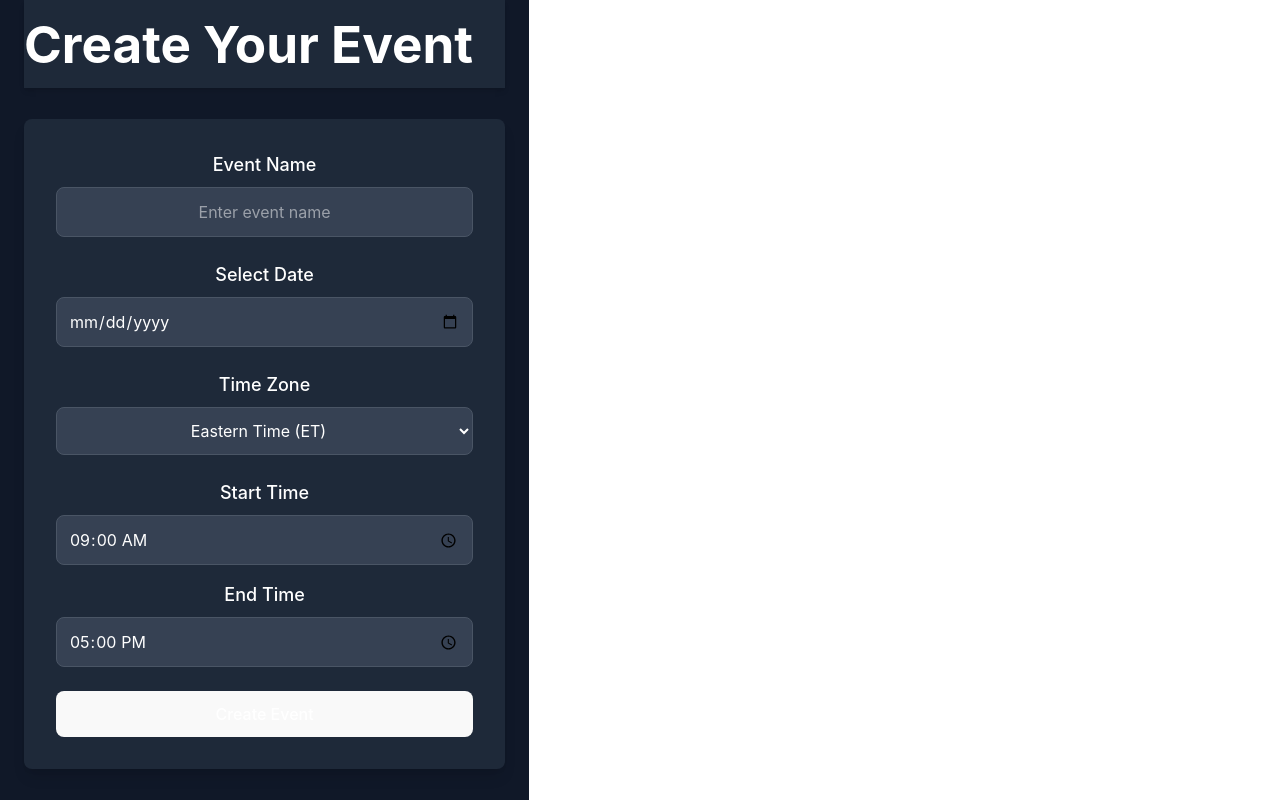
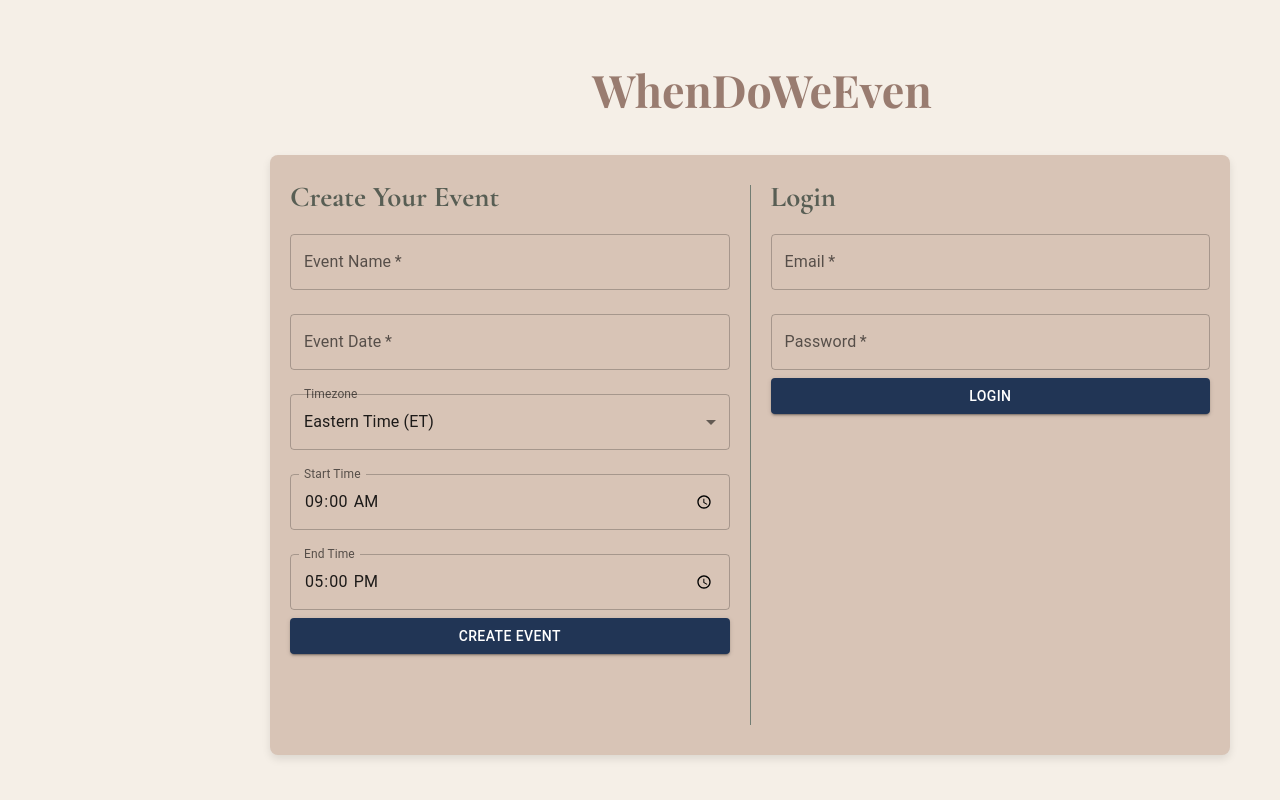
Before and after one commit to Trust-Worthy/WhenDoWeEven-_frontend, a React (Vite) app in the folder when-do-we-even/: page / in a window 1280 px wide. Built offline with nearby package versions, Linux system fonts and the light colour scheme.

Commit message:
Change the style

```diff
--- a/when-do-we-even/package.json
+++ b/when-do-we-even/package.json
@@ -10,6 +10,11 @@
     "preview": "vite preview"
   },
   "dependencies": {
+    "@date-io/date-fns": "^3.2.0",
+    "@emotion/react": "^11.14.0",
+    "@emotion/styled": "^11.14.0",
+    "@mui/lab": "^6.0.0-beta.28",
+    "@mui/material": "^6.4.5",
     "@tailwindcss/vite": "^4.0.8",
     "react": "^19.0.0",
     "react-dom": "^19.0.0",
--- a/when-do-we-even/src/index.css
+++ b/when-do-we-even/src/index.css
@@ -1,7 +1,8 @@
 @import "tailwindcss";
+@import url('https://fonts.googleapis.com/css2?family=Playfair+Display:wght@400;700&family=Merriweather:wght@300;400;700&family=Cormorant+Garamond:wght@300;400;700&display=swap');
 
 :root {
-  font-family: Inter, system-ui, Avenir, Helvetica, Arial, sans-serif;
+  font-family: 'Merriweather', serif; /* Elegant serif font */
   line-height: 1.5;
   font-weight: 400;
 
@@ -15,10 +16,21 @@
   -moz-osx-font-smoothing: grayscale;
 }
 
+/* Override input text styles */
+.MuiInputBase-input {
+  font-family: 'Merriweather', serif;
+}
+
+/* Override label styles */
+.MuiInputLabel-root {
+  font-family: 'Merriweather', serif;
+}
+
 a {
   font-weight: 500;
   color: #646cff;
   text-decoration: inherit;
+  font-family: 'Cormorant Garamond', serif;
 }
 a:hover {
   color: #535bf2;
@@ -30,27 +42,38 @@ body {
   place-items: center;
   min-width: 320px;
   min-height: 100vh;
+  font-family: 'Merriweather', serif;
 }
 
 h1 {
-  font-size: 3.2em;
-  line-height: 1.1;
+  font-size: 5.2em;
+  line-height: 2.0;
+  margin-left: 10%;
+  color: #000000;
+  font-family: 'Playfair Display', serif; /* Fancy title font */
+  font-weight: 700;
 }
 
 button {
   border-radius: 8px;
   border: 1px solid transparent;
-  padding: 0.6em 1.2em;
-  font-size: 1em;
-  font-weight: 500;
-  font-family: inherit;
-  background-color: #2f2d2d;
+  padding: 0.8em 1.5em;
+  font-size: 1.1em;
+  font-weight: 700;
+  font-family: 'Merriweather', serif; /* Elegant button font */
+  background-color: #808D7C; /* Button color */
+  color: white; /* Text color for contrast */
   cursor: pointer;
-  transition: border-color 0.25s;
+  transition: background-color 0.3s ease-in-out;
+  border-radius: 6px;
+  box-shadow: 2px 4px 10px rgba(0, 0, 0, 0.15);
 }
+
 button:hover {
-  border-color: #646cff;
+  background-color: #9CA986; /* Hover effect */
+  transform: scale(1.05);
 }
+
 button:focus,
 button:focus-visible {
   outline: 4px auto -webkit-focus-ring-color;
@@ -58,13 +81,17 @@ button:focus-visible {
 
 @media (prefers-color-scheme: light) {
   :root {
-    color: #213547;
+    color: #727D73;
     background-color: #ffffff;
   }
   a:hover {
     color: #747bff;
   }
   button {
-    background-color: #f9f9f9;
+    background-color: #808D7C; /* Button color */
+    color: white; /* Text color for contrast */
+  }
+  button:hover {
+    background-color: #9CA986; /* Hover effect */
   }
 }
--- /dev/null
+++ b/when-do-we-even/src/pages/LandingCreateEventPage.css
@@ -0,0 +1,94 @@
+@import url('https://fonts.googleapis.com/css2?family=Playfair+Display:wght@400;700&family=Merriweather:wght@300;400;700&family=Cormorant+Garamond:wght@300;400;700&display=swap');
+
+/* Set a global font rule for most elements */
+body, html,
+h1, h2,
+input, textarea, select, button {
+  font-family: 'Merriweather', serif; /* Using the elegant font from our import */
+}
+/* Override input text styles */
+.MuiInputBase-input {
+  font-family: 'Merriweather', serif;
+}
+
+/* Override label styles */
+.MuiInputLabel-root {
+  font-family: 'Merriweather', serif;
+}
+/* Existing rules */
+body, html {
+  height: 100%;
+  margin: 0;
+  background-color: #F5EFE7;
+}
+
+.landing-create-event-page {
+  display: flex;
+  flex-direction: column;
+  justify-content: center;
+  align-items: center;
+  height: 100vh;
+  background-color: #F5EFE7;
+}
+
+.title {
+  font-size: 2.8em;
+  font-weight: 700;
+  font-family: 'Playfair Display', serif; /* Keeping title distinct if desired */
+  color: #997C70 !important;
+  text-align: center;
+  margin-bottom: 20px;
+  margin-left: 27%;
+}
+
+h2 {
+  font-family: 'Cormorant Garamond', serif;
+  font-size: 1.8em;
+  font-weight: 700;
+  color: #585e54;
+}
+
+.card {
+  display: flex;
+  width: 80%;
+  max-width: 1200px;
+  height: 75%;
+  background-color: #D8C4B6;
+  box-shadow: 0 4px 8px rgba(0, 0, 0, 0.1);
+  border-radius: 8px;
+  overflow: hidden;
+  margin-left: 25%;
+}
+
+.left-side, .right-side {
+  flex: 1;
+  padding: 20px;
+}
+
+.vertical-line {
+  width: 1px;
+  height: 90%;
+  background-color: #727D73;
+  align-self: center;
+}
+
+button {
+  margin-top: 20px;
+  background-color: #213555 !important; /* Default button color */
+  color: white;
+  border: none;
+  padding: 12px 18px;
+  font-size: 1.1em;
+  font-family: 'Merriweather', serif; /* Ensure buttons use our imported font */
+  font-weight: 700;
+  letter-spacing: 0.5px;
+  cursor: pointer;
+  transition: background-color 0.3s ease-in-out;
+  border-radius: 6px;
+  box-shadow: 2px 4px 10px rgba(0, 0, 0, 0.15);
+}
+
+button:hover {
+  background-color: #3E5879 !important; /* Hover color */
+  transform: scale(1.05);
+}
--- a/when-do-we-even/src/pages/LandingCreateEventPage.jsx
+++ b/when-do-we-even/src/pages/LandingCreateEventPage.jsx
@@ -1,98 +1,119 @@
-import React, { useState } from "react";
+import React, { useState } from 'react';
+import { TextField, Button, Select, MenuItem, InputLabel, FormControl } from '@mui/material';
+import './LandingCreateEventPage.css';
 
-const LandingPage = () => {
-  const [eventName, setEventName] = useState("");
-  const [date, setDate] = useState("");
-  const [timezone, setTimezone] = useState("America/New_York");
-  const [startTime, setStartTime] = useState("09:00");
-  const [endTime, setEndTime] = useState("17:00");
+const LandingCreateEventPage = () => {
+  const [eventName, setEventName] = useState('');
+  const [date, setDate] = useState('');
+  const [timezone, setTimezone] = useState('America/New_York');
+  const [startTime, setStartTime] = useState('09:00');
+  const [endTime, setEndTime] = useState('17:00');
+  const [email, setEmail] = useState('');
+  const [password, setPassword] = useState('');
+  const [dateFieldType, setDateFieldType] = useState('text'); // Default to text for MM/DD/YYYY
 
   const handleSubmit = (e) => {
     e.preventDefault();
     alert(`Event Created: ${eventName} on ${date}, ${timezone} from ${startTime} to ${endTime}`);
   };
 
+  const handleLogin = (e) => {
+    e.preventDefault();
+    alert(`Logging in with Email: ${email}`);
+  };
+
   return (
-    <div className="min-h-screen bg-gray-900 text-white flex flex-col items-center justify-center px-6">
-      {/* Navbar */}
-      <nav className="w-full bg-gray-800 shadow-md py-4 flex justify-end pr-8">
-        <h1 className="text-3xl font-bold">Create Your Event</h1>
-      </nav>
+    <div className="landing-create-event-page">
+      <h1 className="title">WhenDoWeEven</h1>
+      <div className="card">
+        <div className="left-side">
+          <h2>Create Your Event</h2>
+          <form onSubmit={handleSubmit}>
+            <TextField
+              label="Event Name"
+              variant="outlined"
+              fullWidth
+              margin="normal"
+              value={eventName}
+              onChange={(e) => setEventName(e.target.value)}
+              required
+            />
 
+            {/* Calendar Date Picker with MM/DD/YYYY inside the field */}
+            <TextField
+              label="Event Date"
+              variant="outlined"
+              fullWidth
+              margin="normal"
+              value={date}
+              onChange={(e) => setDate(e.target.value)}
+              required
+              type={dateFieldType}
+              onFocus={() => setDateFieldType('date')} // Switch to date picker on focus
+              onBlur={(e) => {
+                if (!e.target.value) setDateFieldType('text'); // Reset to MM/DD/YYYY if empty
+              }}
+              placeholder="MM/DD/YYYY" // This works only when type="text"
+            />
 
-      {/* Centered Main Content */}
-      <div className="flex flex-col items-center justify-center w-full flex-1">
-        <div className="bg-gray-800 p-8 rounded-lg shadow-lg w-full max-w-lg text-center">
-          <form onSubmit={handleSubmit} className="space-y-6 text-center">
-            {/* Event Name */}
-            <div className="text-center">
-              <label className="block text-lg font-medium text-center">Event Name</label>
-              <input
-                type="text"
-                value={eventName}
-                onChange={(e) => setEventName(e.target.value)}
-                className="w-full p-3 border border-gray-600 rounded-lg mt-2 bg-gray-700 text-white text-center"
-                placeholder="Enter event name"
-                required
-              />
-            </div>
-
-            {/* Date Picker */}
-            <div className="text-center">
-              <label className="block text-lg font-medium text-center">Select Date</label>
-              <input
-                type="date"
-                value={date}
-                onChange={(e) => setDate(e.target.value)}
-                className="w-full p-3 border border-gray-600 rounded-lg mt-2 bg-gray-700 text-white text-center"
-                required
-              />
-            </div>
-
-            {/* Time Zone */}
-            <div className="text-center">
-              <label className="block text-lg font-medium text-center">Time Zone</label>
-              <select
-                value={timezone}
-                onChange={(e) => setTimezone(e.target.value)}
-                className="w-full p-3 border border-gray-600 rounded-lg mt-2 bg-gray-700 text-white text-center"
-              >
-                <option value="America/New_York">Eastern Time (ET)</option>
-                <option value="America/Chicago">Central Time (CT)</option>
-                <option value="America/Denver">Mountain Time (MT)</option>
-                <option value="America/Los_Angeles">Pacific Time (PT)</option>
-              </select>
-            </div>
+            {/* Time Zone Selection */}
+            <FormControl fullWidth margin="normal">
+              <InputLabel shrink={true}>Timezone</InputLabel>
+              <Select value={timezone} onChange={(e) => setTimezone(e.target.value)}>
+                <MenuItem value="America/New_York">Eastern Time (ET)</MenuItem>
+                <MenuItem value="America/Chicago">Central Time (CT)</MenuItem>
+                <MenuItem value="America/Denver">Mountain Time (MT)</MenuItem>
+                <MenuItem value="America/Los_Angeles">Pacific Time (PT)</MenuItem>
+              </Select>
+            </FormControl>
 
             {/* Working Hours */}
-            <div className="flex flex-col gap-4 text-center">
-              <div>
-                <label className="block text-lg font-medium text-center">Start Time</label>
-                <input
-                  type="time"
-                  value={startTime}
-                  onChange={(e) => setStartTime(e.target.value)}
-                  className="w-full p-3 border border-gray-600 rounded-lg mt-2 bg-gray-700 text-white text-center"
-                />
-              </div>
-              <div>
-                <label className="block text-lg font-medium text-center">End Time</label>
-                <input
-                  type="time"
-                  value={endTime}
-                  onChange={(e) => setEndTime(e.target.value)}
-                  className="w-full p-3 border border-gray-600 rounded-lg mt-2 bg-gray-700 text-white text-center"
-                />
-              </div>
-            </div>
+            <TextField
+              label="Start Time"
+              type="time"
+              variant="outlined"
+              fullWidth
+              margin="normal"
+              value={startTime}
+              onChange={(e) => setStartTime(e.target.value)}
+            />
+            <TextField
+              label="End Time"
+              type="time"
+              variant="outlined"
+              fullWidth
+              margin="normal"
+              value={endTime}
+              onChange={(e) => setEndTime(e.target.value)}
+            />
 
-            {/* Submit Button */}
-            <button
-              type="submit"
-              className="w-full bg-blue-500 text-white py-3 rounded-lg text-lg font-medium hover:bg-blue-600 transition text-center"
-            >
-              Create Event
-            </button>
+            <Button type="submit" variant="contained" color="primary" fullWidth>Create Event</Button>
+          </form>
+        </div>
+        <div className="vertical-line"></div>
+        <div className="right-side">
+          <h2>Login</h2>
+          <form onSubmit={handleLogin}>
+            <TextField
+              label="Email"
+              variant="outlined"
+              fullWidth
+              margin="normal"
+              value={email}
+              onChange={(e) => setEmail(e.target.value)}
+              required
+            />
+            <TextField
+              label="Password"
+              type="password"
+              variant="outlined"
+              fullWidth
+              margin="normal"
+              value={password}
+              onChange={(e) => setPassword(e.target.value)}
+              required
+            />
+            <Button type="submit" variant="contained" color="primary" fullWidth>Login</Button>
           </form>
         </div>
       </div>
@@ -100,4 +121,4 @@ const LandingPage = () => {
   );
 };
 
-export default LandingPage;
+export default LandingCreateEventPage;
```
Also changed, not shown: 1 other file (tests, documents, lock files or other folders).
